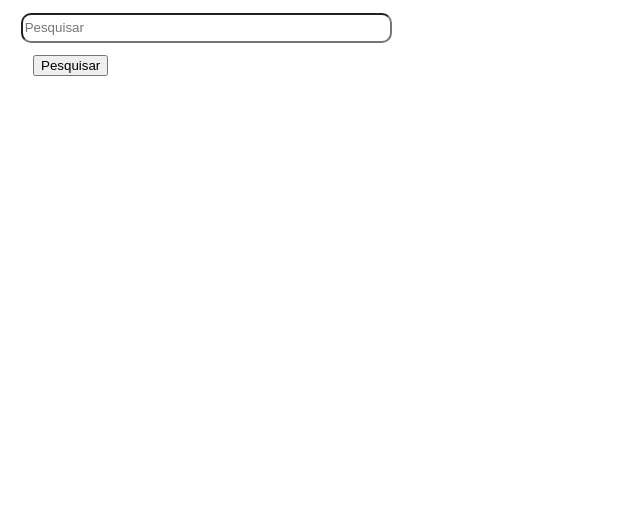
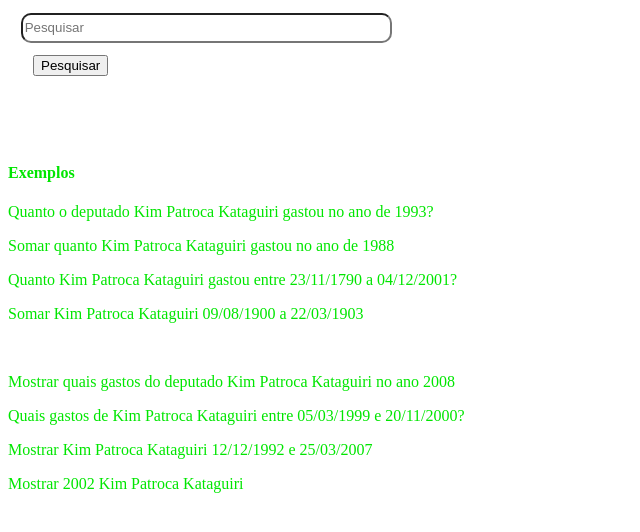
Before and after one commit to nitaicharan/UNIPE-P8-AngularJS-AspiraJato, a website: page src/app/searchbox/searchbox.component.html in a window 1280 px wide. Shown: the whole page, without its empty margins (0-640 px from the left). Drawn offline with Linux system fonts and the light colour scheme.

Commit message:
update#168210614 - Criar tela principal

```diff
--- a/src/app/searchbox/searchbox.component.html
+++ b/src/app/searchbox/searchbox.component.html
@@ -9,4 +9,19 @@
             <input type="submit" class="btn btn-outline-success" value="Pesquisar"/>
         </div>
     </form>
+    <div class="search-greentext">
+        <br>
+        <br>
+        <br>
+        <h4>Exemplos</h4>
+        <p>Quanto o deputado Kim Patroca Kataguiri gastou no ano de 1993?</p>
+        <p>Somar quanto Kim Patroca Kataguiri gastou no ano de 1988</p>
+        <p>Quanto Kim Patroca Kataguiri gastou entre 23/11/1790 a 04/12/2001?</p>
+        <p>Somar Kim Patroca Kataguiri 09/08/1900 a 22/03/1903</p>
+        <br>
+        <p>Mostrar quais gastos do deputado Kim Patroca Kataguiri no ano 2008</p>
+        <p>Quais gastos de Kim Patroca Kataguiri entre 05/03/1999 e 20/11/2000?</p>
+        <p>Mostrar Kim Patroca Kataguiri 12/12/1992 e 25/03/2007</p>
+        <p>Mostrar 2002 Kim Patroca Kataguiri</p>
+    </div>
 </div>
--- a/src/config/luis.json
+++ b/src/config/luis.json
@@ -1,3 +1,3 @@
 {
-    "url": "https://westus.api.cognitive.microsoft.com/luis/v2.0/apps/6f9471b6-19a9-4a2a-b768-878f1d4a735f?verbose=true&timezoneOffset=0&subscription-key=7d729527d57c4ea39c3ec8a5ef3c7b48&q="
+    "url": "https://westus.api.cognitive.microsoft.com/luis/v2.0/apps/f504cca3-98fe-4854-95ff-3af3964d045a?staging=true&verbose=true&timezoneOffset=-180&subscription-key=7d729527d57c4ea39c3ec8a5ef3c7b48&q="
 }
```
